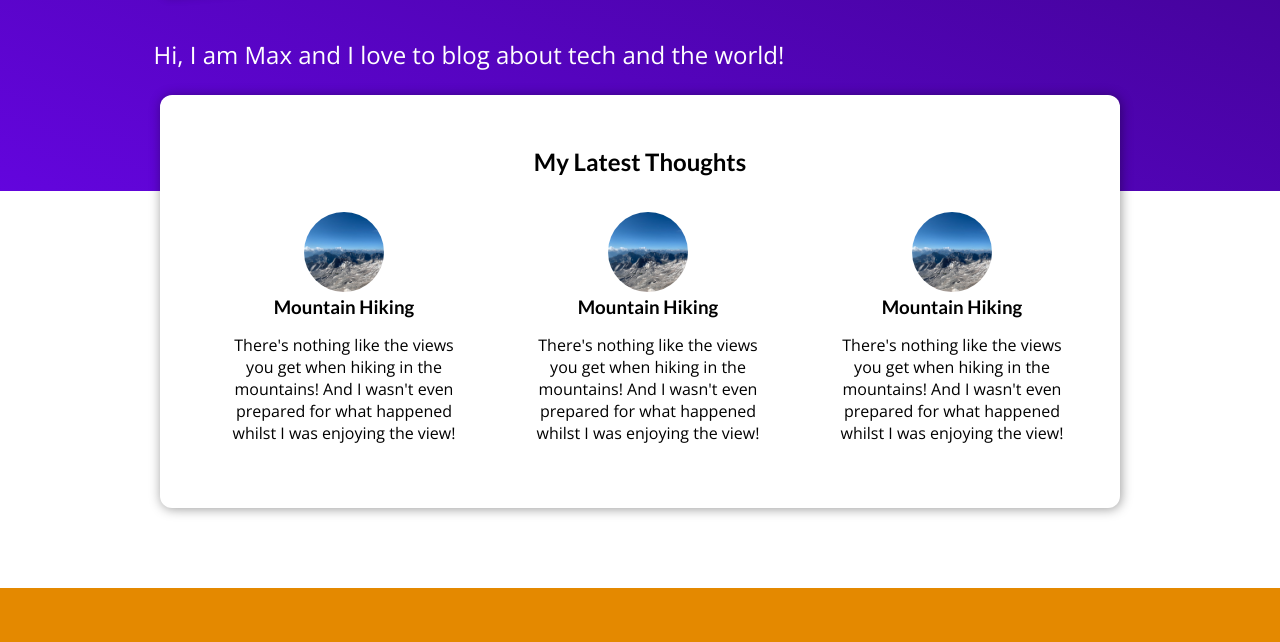
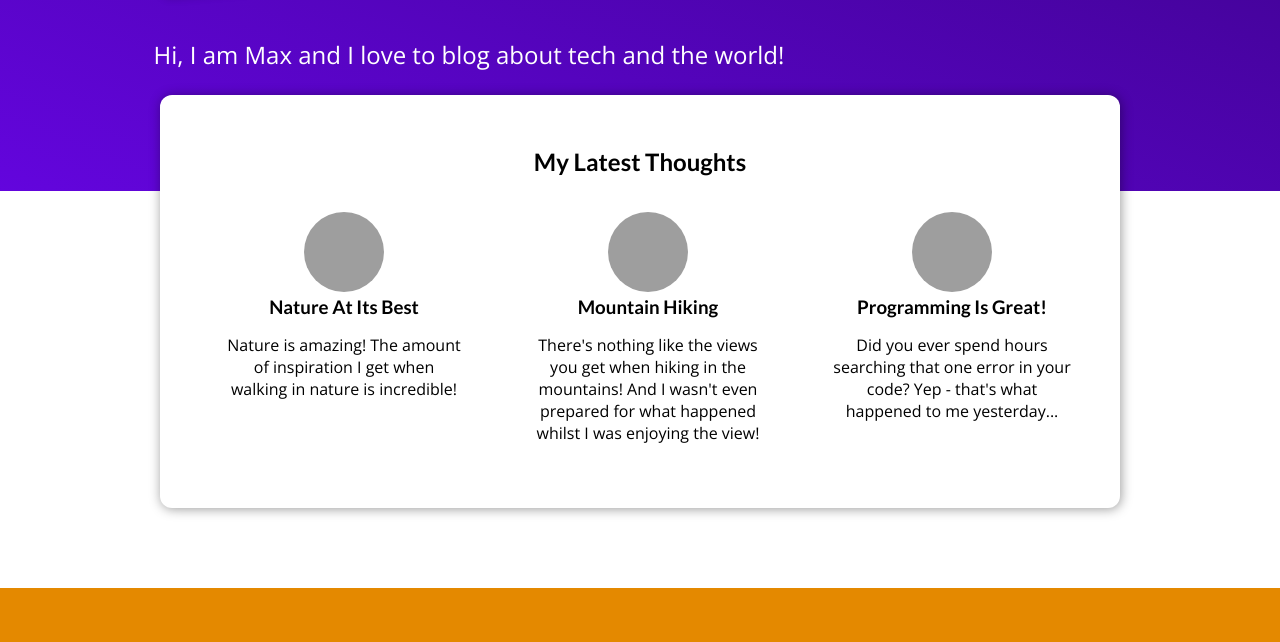
Before and after one commit to GitQuuu/my_site, a Django app: page / in a window 1280 px wide. Shown: the part 336-978 px from the top of the page. Run offline with Django 5.2, Linux system fonts and the light colour scheme; grey boxes are pictures that could not be loaded.

Commit message:
Render post details dynamically in list item
Replaces hardcoded values for the post's slug, image, title, and excerpt with properties from the `post` context object. This prepares the template to display variable post content.

```diff
--- a/blog/templates/blogs/includes/post.html
+++ b/blog/templates/blogs/includes/post.html
@@ -2,14 +2,12 @@
 
 <li>
     <article class="post">
-        <a href="{% url 'post-detail-page' 'the-mountains' %}">
-            <img src="{% static 'blog/images/mountains.jpg' %}" alt="Mountain Hiking"/>
+        <a href="{% url 'post-detail-page' post.slug %}">
+            <img src="{% static 'blog/images/' | add:post.image %}" alt="{{ post.title }}">
             <div class="post__content">
-                <h3>Mountain Hiking</h3>
+                <h3>{{ post.title }}</h3>
                 <p>
-                    There's nothing like the views you get when hiking in the
-                    mountains! And I wasn't even prepared for what happened whilst I
-                    was enjoying the view!
+                   {{ post.excerpt }}
                 </p>
             </div>
         </a>
```
